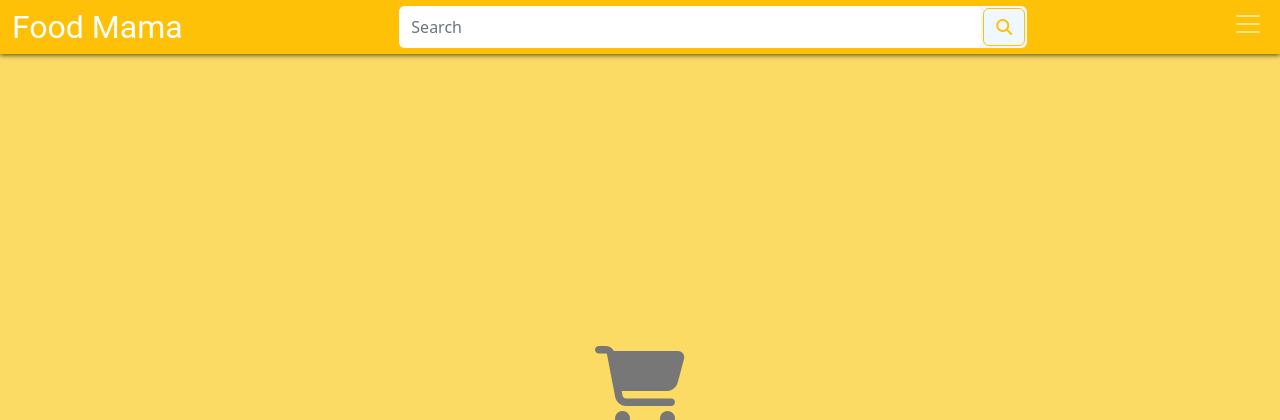
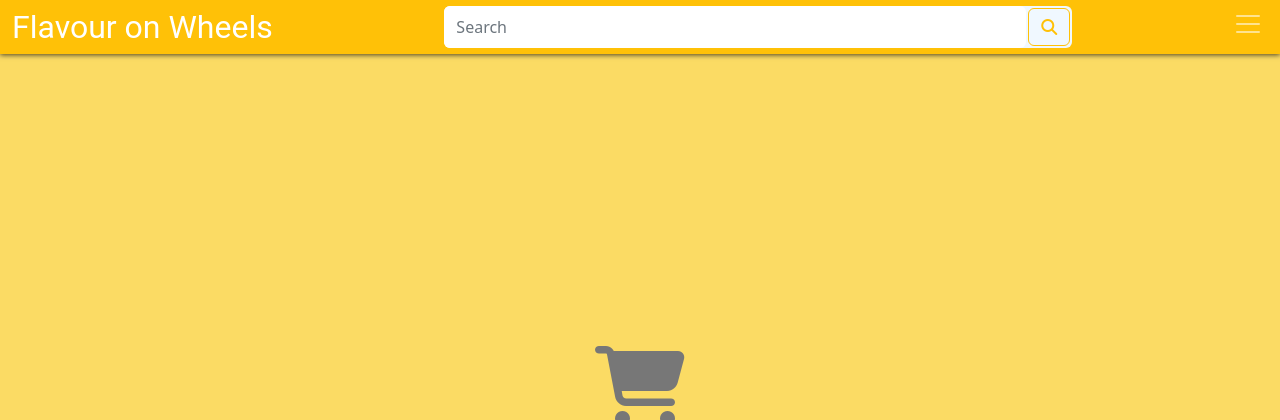
Before and after one commit to ajayKumarNadar/Food_Mama, a Flask app: page /cart in a window 1280 px wide. Shown: the top 420 px of the page. Run offline with Flask 2, Linux system fonts and the light colour scheme; a user stored in the database is signed in; some libraries are stand-ins or nearby versions; some web fonts are replaced.

Commit message:
foodmama to flavour on wheels

```diff
--- a/main.py
+++ b/main.py
@@ -112,8 +112,8 @@ def send_otp():
     for _ in range(6):
         otp += str(random.randint(0, 9))
     print(otp)
-    msg = Message(f"Food Mama: Email Verification OTP [{otp}]", sender=EMAIL_ID, recipients=[email])
-    msg.html = f'''<h2>OTP for you Email Verification is-</h2>\n<h1>{otp}</h1>\n\n<h4>Thanks and Regards,</h4><h4>Food Mama.</h4>'''
+    msg = Message(f"Flavour on Wheels: Email Verification OTP [{otp}]", sender=EMAIL_ID, recipients=[email])
+    msg.html = f'''<h2>OTP for you Email Verification is-</h2>\n<h1>{otp}</h1>\n\n<h4>Thanks and Regards,</h4><h4>Flavour on Wheels.</h4>'''
     mail.send(msg)
 
 
--- a/templates/base.html
+++ b/templates/base.html
@@ -5,7 +5,7 @@
     <meta http-equiv="X-UA-Compatible" content="IE=edge" />
     <meta name="viewport" content="width=device-width, initial-scale=1.0" />
 
-    <title>{% block title %}Food Mama{% endblock %}</title>
+    <title>{% block title %}Flavour on Wheels{% endblock %}</title>
 
     <!-- Bootstrap -->
     <link
@@ -38,7 +38,7 @@
     <!-- Navbar -->
     <nav class="navbar fixed-top navbar-dark bg-warning">
       <div class="container-fluid">
-        <a class="navbar-brand" href='{{ url_for("home") }}'>Food Mama</a>
+        <a class="navbar-brand" href='{{ url_for("home") }}'>Flavour on Wheels</a>
 
         <form class="d-flex search-form ms-sm-auto" role="search">
           <input
@@ -92,7 +92,7 @@
     <!-- Navbar Placeholder -->
     <nav class="navbar navbar-placeholder navbar-dark bg-warning">
       <div class="container-fluid">
-        <a class="navbar-brand" href="#">Food Mama</a>
+        <a class="navbar-brand" href="#">Flavour on Wheels</a>
 
         <form class="d-flex search-form ms-sm-auto" role="search">
           <input
@@ -149,7 +149,7 @@
 <!--          <a href=""><i class="fa-brands fa-twitter"></i></a>-->
 <!--          <a href=""><i class="fa-brands fa-discord"></i></a>-->
 <!--        </div>-->
-<!--        <h4 id="copyright">@ Copyright </h4><h1 class="brand">Food Mama</h1>-->
+<!--        <h4 id="copyright">@ Copyright </h4><h1 class="brand">Flavour on Wheels</h1>-->
 <!--      </footer>-->
     <!-- Bootstraps -->
     <script
@@ -162,14 +162,14 @@
     <script>
       const input = document.querySelector(".search-input");
       if (window.innerWidth <= 575) {
-        input.setAttribute("placeholder", "Food Mama");
+        input.setAttribute("placeholder", "Flavour on Wheels");
       } else {
         input.setAttribute("placeholder", "Search");
       }
       window.onresize = () =>
         input.setAttribute(
           "placeholder",
-          window.innerWidth < 576 ? "Food Mama" : "Search"
+          window.innerWidth < 576 ? "Flavour on Wheels" : "Search"
         );
     </script>
 
--- a/templates/cart.html
+++ b/templates/cart.html
@@ -1,5 +1,5 @@
 {% extends "base.html" %}
-{% block title %}Food Mama | Cart{% endblock %}
+{% block title %}Flavour on Wheels | Cart{% endblock %}
 {% block content %}
   {% if cart_data | length %}
     <div class="food-cart">
--- a/templates/checkout.html
+++ b/templates/checkout.html
@@ -1,4 +1,4 @@
-{% extends "base.html" %} {% block title %}Food Mama | Checkout{% endblock %} {%
+{% extends "base.html" %} {% block title %}Flavour on Wheels | Checkout{% endblock %} {%
 block content %}
 
 {% if mode=="cart" and not current_user.cart | length %}
--- a/templates/login.html
+++ b/templates/login.html
@@ -1,5 +1,5 @@
 {% extends "base.html" %}
-{% block title %}Food Mama | Login{% endblock %}
+{% block title %}Flavour on Wheels | Login{% endblock %}
 {% block content %}
     <!-- BODY -->
 
--- a/templates/product.html
+++ b/templates/product.html
@@ -1,5 +1,5 @@
 {% extends "base.html" %}
-{% block title %}Food Mama | Product{% endblock %}
+{% block title %}Flavour on Wheels | Product{% endblock %}
 {% block content %}
 <!-- BODY -->
 
--- a/templates/register.html
+++ b/templates/register.html
@@ -1,6 +1,6 @@
 {% extends "base.html" %}
 {% import "bootstrap/wtf.html" as wtf %}
-{% block title %}Food Mama | Cart{% endblock %}
+{% block title %}Flavour on Wheels | Cart{% endblock %}
 {% block content %}
     <!-- BODY -->
 
```
Also changed, not shown: static/assets/foodmama1.png.
